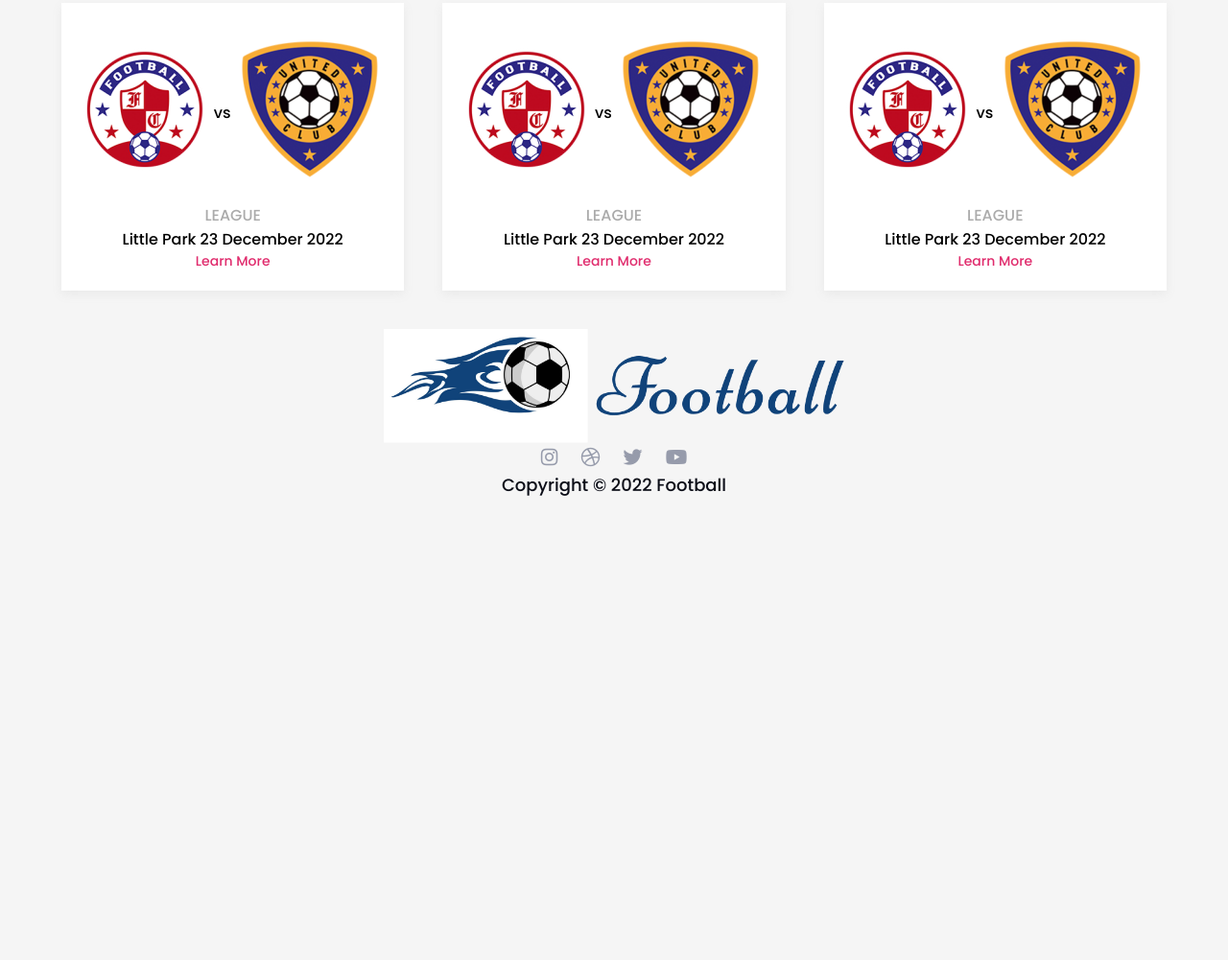
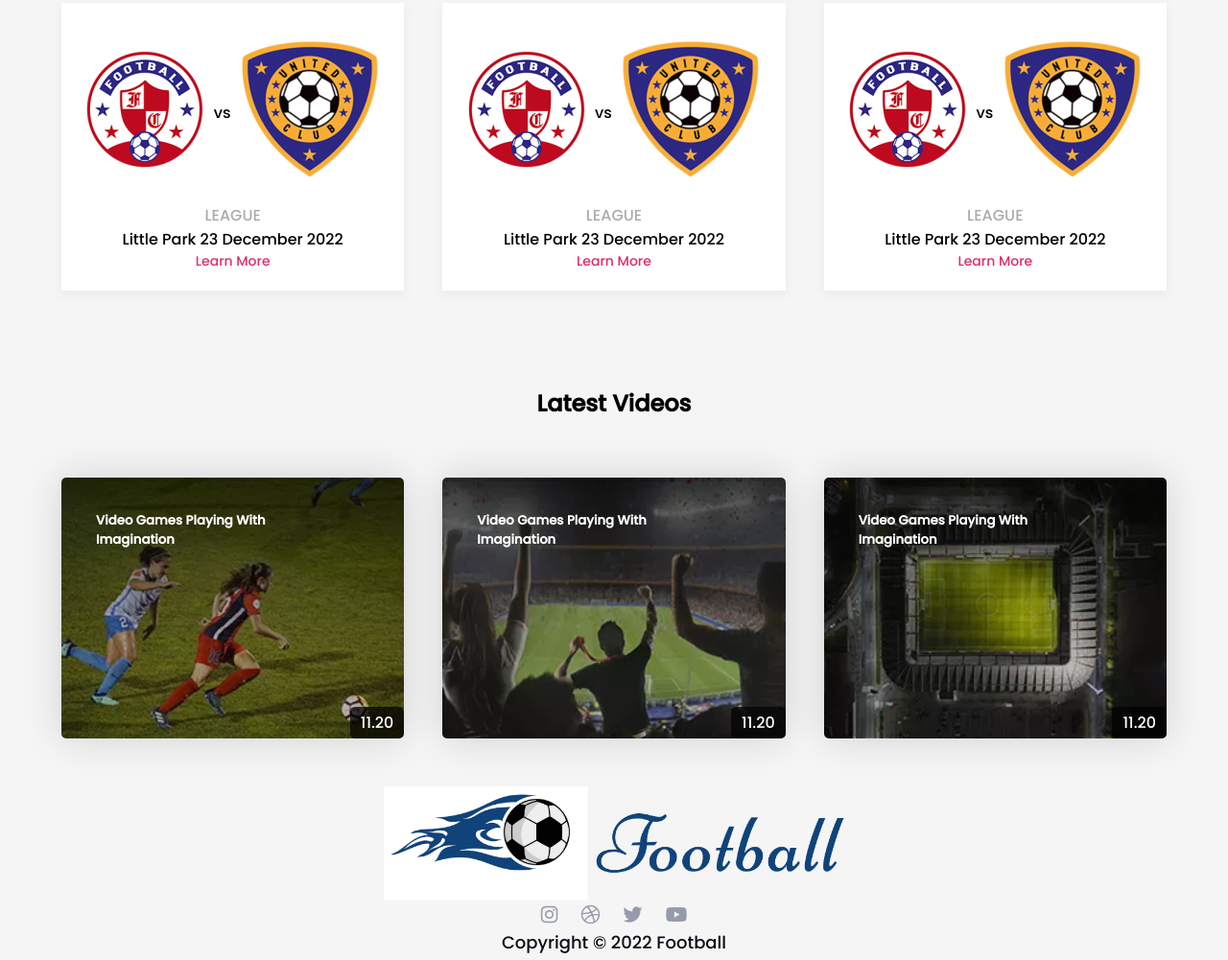
Before and after one commit to Rabbi01521/Assignment-2, a plain HTML site: page index.html in a window 1280 px wide. Shown: the part 4141-5142 px from the top of the page at 96% size. Before the commit the page ends 4665 px from the top, so only its background shows below. Drawn offline with Linux system fonts and the light colour scheme.

Commit message:
Latest Video section added

```diff
--- a/index.html
+++ b/index.html
@@ -276,6 +276,37 @@
         </div>
     </section>
 
+    <!-- Latest Videos -->
+    <section class="latest-video">
+        <h2>Latest Videos</h2>
+        <div class="container">
+            <div class="video-section">
+                <div class="video-title">
+                    <h5>Video Games Playing With Imagination</h5>
+                </div>
+                <img src="images/Latest-videos/1.webp" alt="">
+                <a href="#" target="_blank" rel="noopener noreferrer"><i class="far fa-play-circle"></i></a>
+                <div class="video-time">11.20</div>
+            </div>
+            <div class="video-section">
+                <div class="video-title">
+                    <h5>Video Games Playing With Imagination</h5>
+                </div>
+                <img src="images/Latest-videos/2.webp" alt="">
+                <a href="#" target="_blank" rel="noopener noreferrer"><i class="far fa-play-circle"></i></a>
+                <div class="video-time">11.20</div>
+            </div>
+            <div class="video-section">
+                <div class="video-title">
+                    <h5>Video Games Playing With Imagination</h5>
+                </div>
+                <img src="images/Latest-videos/3.webp" alt="">
+                <a href="#" target="_blank" rel="noopener noreferrer"><i class="far fa-play-circle"></i></a>
+                <div class="video-time">11.20</div>
+            </div>
+        </div>
+    </section>
+
 <!-- Footer start -->
     <footer>
         <div class="container">
--- a/styles/style.css
+++ b/styles/style.css
@@ -273,6 +273,70 @@ header .login {
   color: #e02c6d;
   font-size: 14px;
 }
+
+/* Latest Videos */
+
+.latest-video {
+  margin-bottom: 30px;
+}
+
+.latest-video h2 {
+  text-align: center;
+  padding: 60px 0px;
+}
+
+.latest-video .container {
+  display: grid;
+  grid-template-columns: repeat(3, 1fr);
+  gap: 40px;
+}
+
+.video-section {
+  box-shadow: 0px 0px 40px rgba(0, 0, 0, 0.15);
+  border-radius: 5px;
+  margin-bottom: 20px;
+  overflow: hidden;
+  position: relative;
+}
+
+.video-section .video-title {
+  position: absolute;
+  top: 23px;
+  width: 80%;
+  padding: 12px 36px;
+  color: #ffffff;
+  font-weight: 500;
+}
+
+.video-section .video-time {
+  position: absolute;
+  bottom: 0px;
+  right: 0px;
+  background-color: rgba(0, 0, 0, 0.7);
+  color: white;
+  padding: 4px 11px;
+  border-radius: 5px;
+}
+
+.video-section img {
+  width: 100%;
+  height: 100%;
+}
+
+.video-section a .far {
+  position: absolute;
+  top: 45%;
+  right: 45%;
+  font-size: 40px;
+  font-weight: 600;
+  display: none;
+}
+
+.video-section:hover a .far {
+  display: block;
+  color: #f5f5f5;
+}
+
 /* footer start  */
 
 footer {
@@ -391,6 +455,12 @@ footer p {
     background-color: #fff;
   }
 
+  .latest-video .container {
+    display: grid;
+    grid-template-columns: repeat(1, 1fr);
+    gap: 40px;
+  }
+
   footer .container img {
     width: 200px;
   }
```
Also changed, not shown: images/Award/1.png (added), images/Award/2.png (added), images/Latest-videos/1.webp (added), images/Latest-videos/2.webp (added), images/Latest-videos/3.webp (added).
